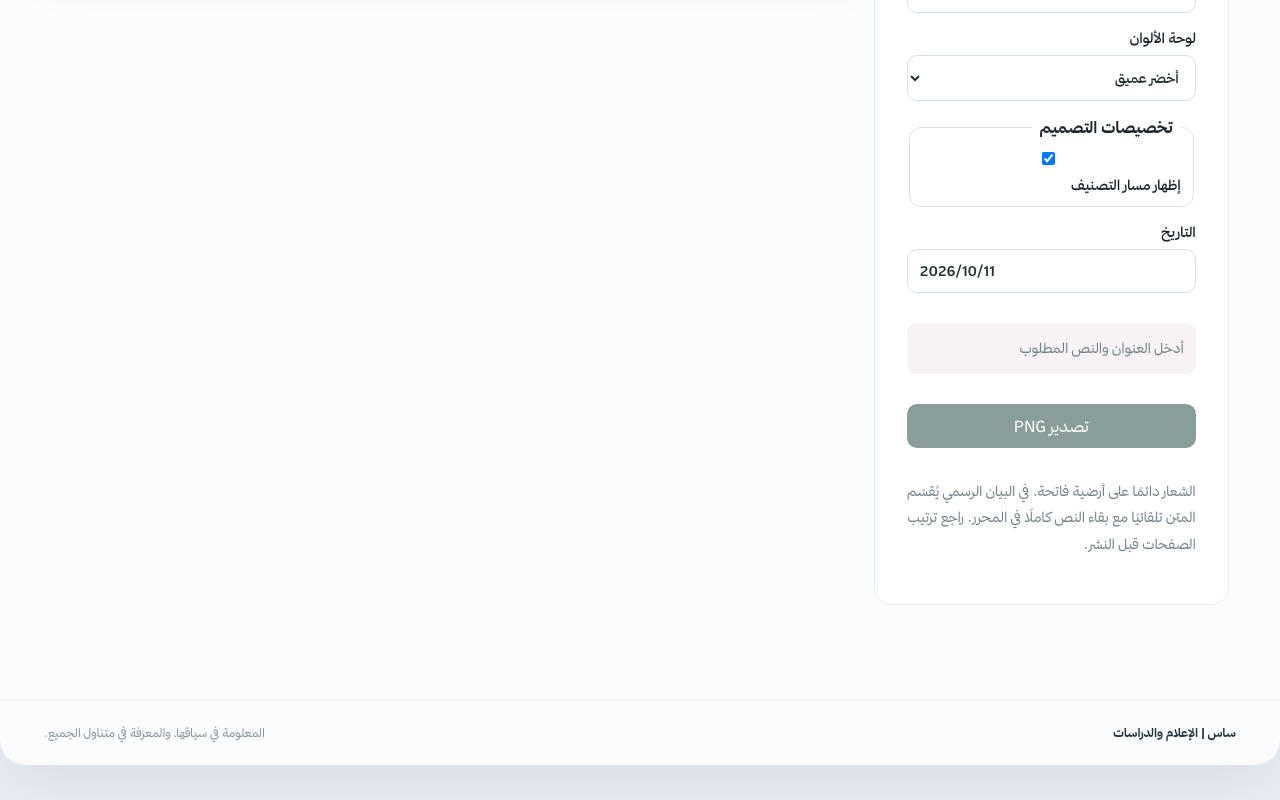
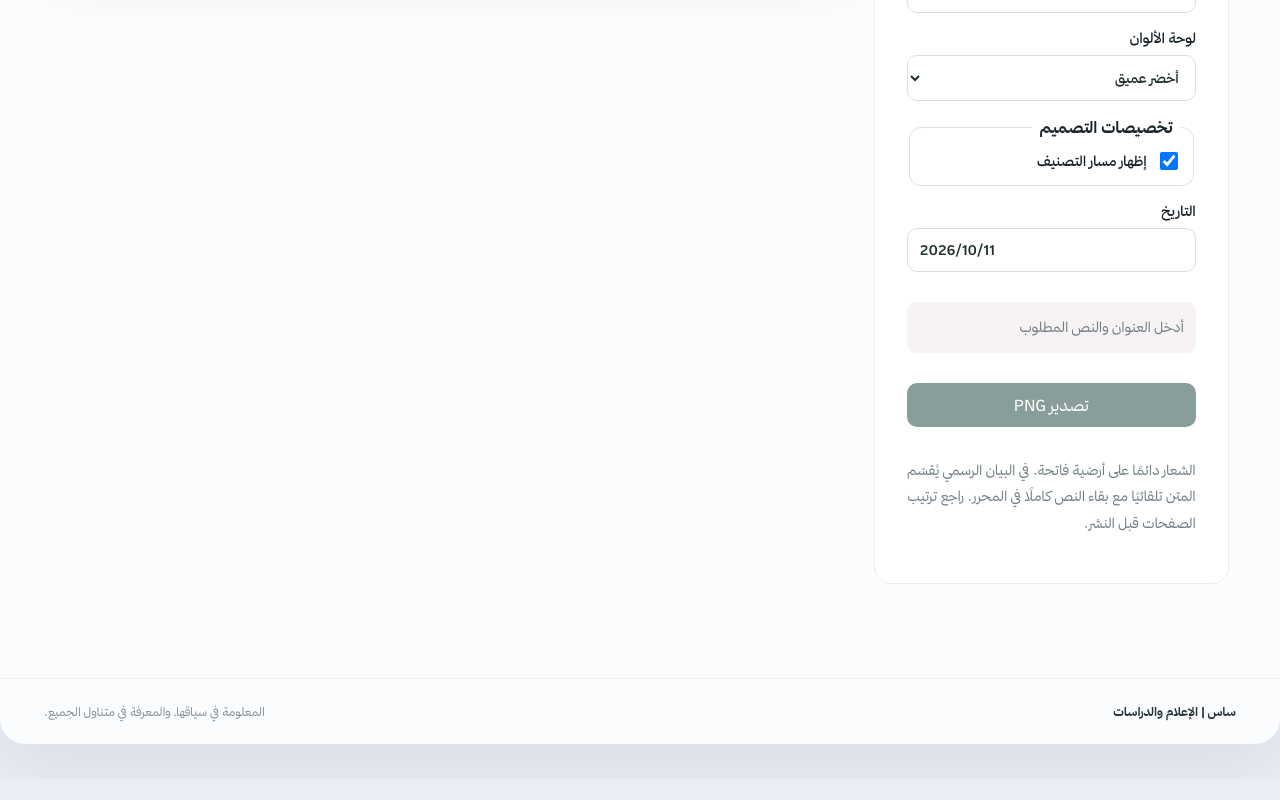
Before and after one commit to dinobahkam-wq/SAS, a Next.js app: page /studio in a window 1280 px wide. Shown: the part 1208-2008 px from the top of the page. After the commit the page ends 1987 px from the top, so only its background shows below. Built offline with nearby package versions, Linux system fonts and the light colour scheme; no server answers.

Commit message:
style(studio): control sizing for typography and taxonomy preferences

```diff
--- a/app/styles.css
+++ b/app/styles.css
@@ -187,3 +187,5 @@ body,button,input,textarea,select{font-family:var(--font-sas-sans),Tahoma,Arial,
 .studio-taxonomy{border:1px solid #d8e1e2;border-radius:12px;display:grid;gap:12px;padding:14px;margin:0}.studio-taxonomy legend{font-weight:700;padding:0 8px;color:#263f39}.studio-taxonomy label{font-weight:500}.studio-fields input[type=file]{padding:9px;max-width:100%}
 
 .studio-options{border:1px solid #dae3e0;padding:12px;border-radius:12px;display:grid;gap:10px}.studio-options legend{padding:0 8px;font-weight:700}.studio-colors{display:grid;grid-template-columns:repeat(3,1fr);gap:8px}.studio-colors button{height:44px;border:2px solid transparent;border-radius:9px}.studio-colors button[aria-pressed=true]{outline:2px solid #3c6c57;outline-offset:2px}.studio-taxonomy select{min-width:0;width:100%}
+
+.studio-options label:has(input[type=checkbox]){display:flex;align-items:center;gap:9px}.studio-options input[type=checkbox]{width:18px;height:18px;flex:none}.studio-options input[type=range]{padding:0;accent-color:#396a53}
```
